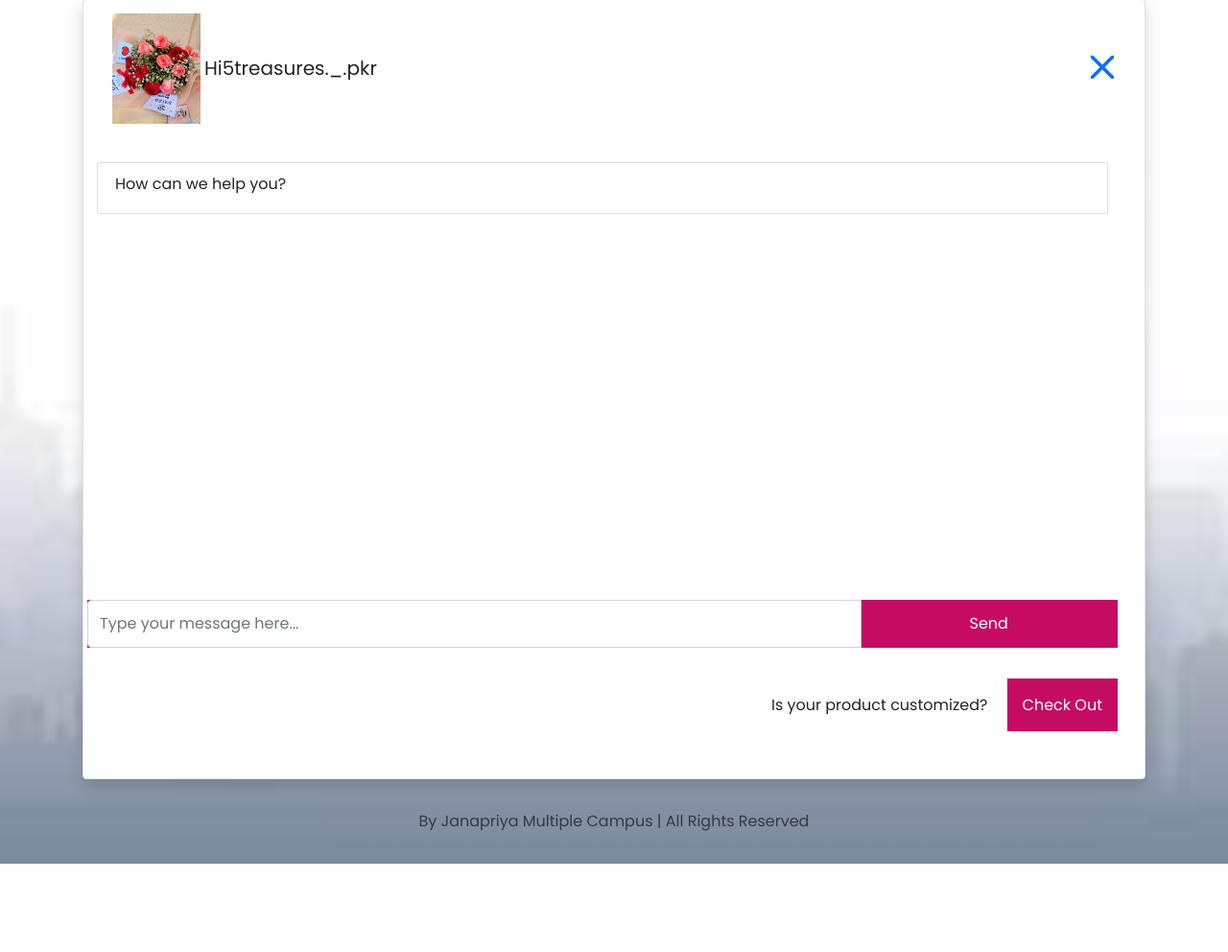
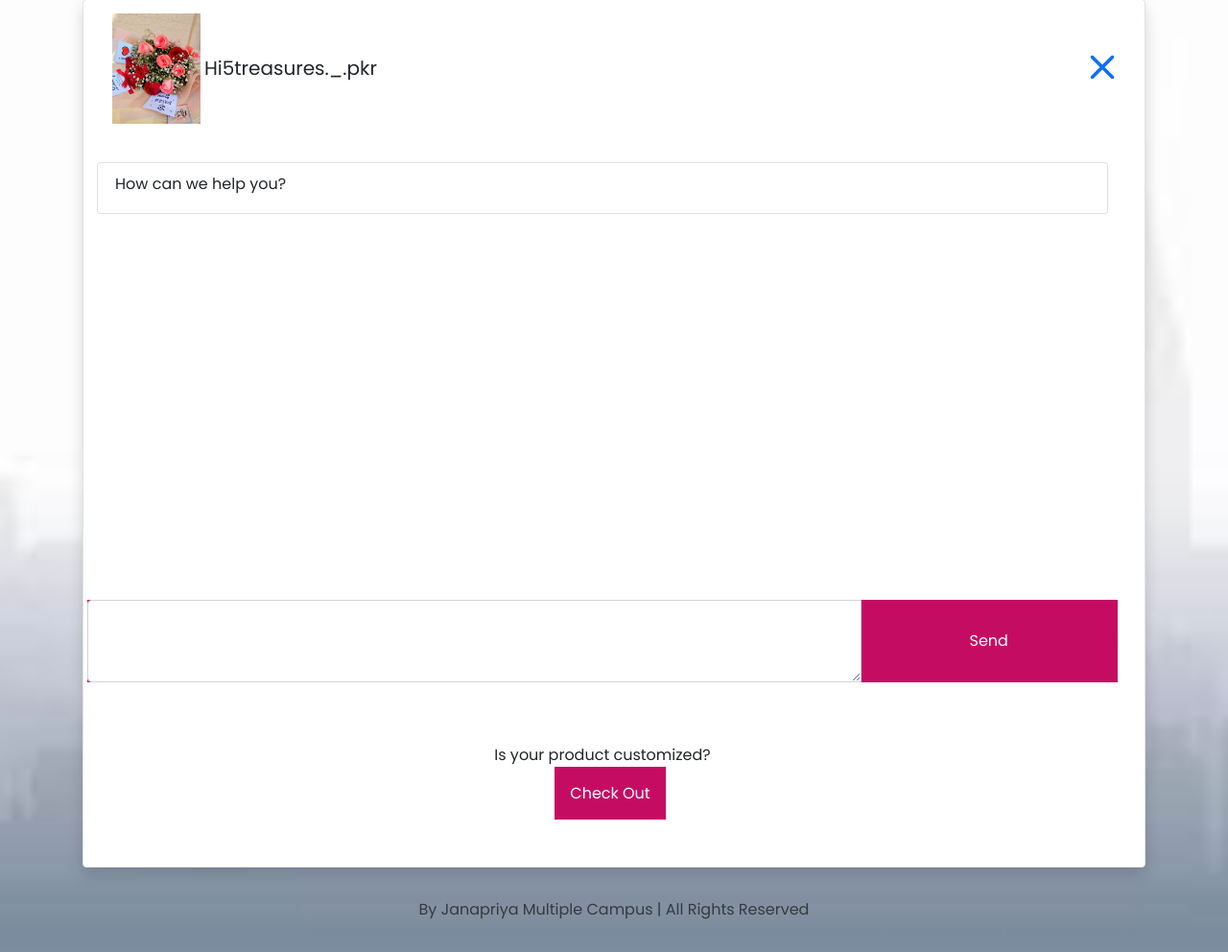
Before and after one commit to krishnaluharuka/jmc, a PHP site: page /Hi5treasures_with_v_and_v/chatbox.php in a window 1280 px wide. Shown: the part 237-1229 px from the top of the page at 96% size. Before the commit the page ends 1137 px from the top, so only its background shows below. Run offline with PHP 8.4, Linux system fonts and the light colour scheme; a user stored in the database is signed in; data comes from the database, SQL or seed files in the repository; data that the repository does not hold is empty; some libraries are stand-ins or nearby versions.

Commit message:
update chatbox.php

```diff
--- a/Hi5treasures_recomm/chatbox.php
+++ b/Hi5treasures_recomm/chatbox.php
@@ -61,6 +61,8 @@ while ($row = mysqli_fetch_assoc($result)) {
     <link rel="stylesheet" href="https://stackpath.bootstrapcdn.com/bootstrap/5.0.0-alpha1/css/bootstrap.min.css">
     <link rel="stylesheet" href="https://cdnjs.cloudflare.com/ajax/libs/bootstrap-icons/1.5.0/font/bootstrap-icons.min.css">
     <title>Chat Interface</title>
+    <link href="https://cdn.jsdelivr.net/npm/summernote@0.8.18/dist/summernote.min.css" rel="stylesheet">
+    <link href="https://cdn.jsdelivr.net/npm/summernote@0.8.18/dist/summernote-lite.min.css" rel="stylesheet">
     <style>
         body {
             overflow-x: hidden;
@@ -145,13 +147,18 @@ while ($row = mysqli_fetch_assoc($result)) {
                             </div>
                             <form method="POST" action="">
                                 <div class="input-group mt-3">
-                                    <input type="text" class="form-control chat-input" placeholder="Type your message here..." name="message">
+                                <textarea name="message" class="form-control chat-input mySummernote" rows="3" required></textarea>
+                                    <!-- <input type="text" class="form-control chat-input" placeholder="Type your message here..." name="message"> -->
                                     <button type="submit" class="mbtn1" name="send">Send</button>
                                 </div>
-                                <div class="text-end my-5 ">
+                                <div class="text-center my-5 ">
+                                    <div class="md-12 py-3">
                                     Is your product customized?
-                                <a href="users_area/checkout.php" class="text-end mbtn2 text-decoration-none p-3 mt-5 ms-3 rounded-0">Check Out</a>
-                                            </div>
+                                    </div>
+                                    <div class="md-12">
+                                    <a href="users_area/checkout.php" class="text-end mbtn2 text-decoration-none p-3 mt-5 ms-3 rounded-0">Check Out</a>
+                                    </div>
+                                </div>
                             </form>
                         </div>
                     </div>
@@ -160,7 +167,18 @@ while ($row = mysqli_fetch_assoc($result)) {
             <footer>
                 <p class="text-center py-3"><a href="https://github.com/krishnaluharuka/Hi5treasures._.pkr" class="text-decoration-none text-dark"> By Janapriya Multiple Campus | All Rights Reserved</a></p>
             </footer>
+                    <script src="https://code.jquery.com/jquery-3.6.0.min.js"></script>
+            <script src="https://cdn.jsdelivr.net/npm/bootstrap@5.1.3/dist/js/bootstrap.bundle.min.js"></script>
 
+            <!-- Summernote JS - CDN Link -->
+            <script src="https://cdn.jsdelivr.net/npm/summernote@0.8.18/dist/summernote-lite.min.js"></script>
+            <script>
+                $(document).ready(function() {
+                    $(".mySummernote").summernote();
+                    $('.dropdown-toggle').dropdown();
+                });
+            </script>
+    <!-- //Summernote JS - CDN Link -->
             <script>
                 // JavaScript for handling chat input and scrolling
                 document.addEventListener('DOMContentLoaded', function() {
```
